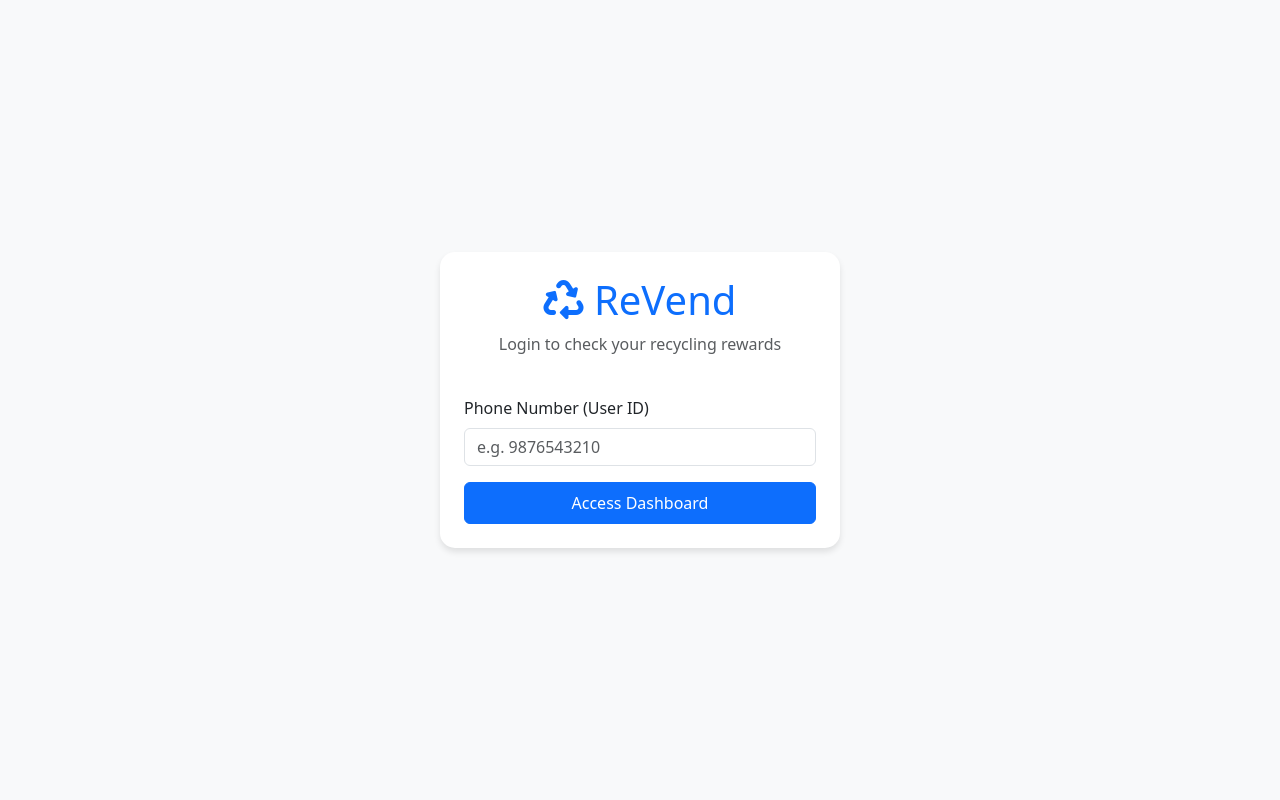
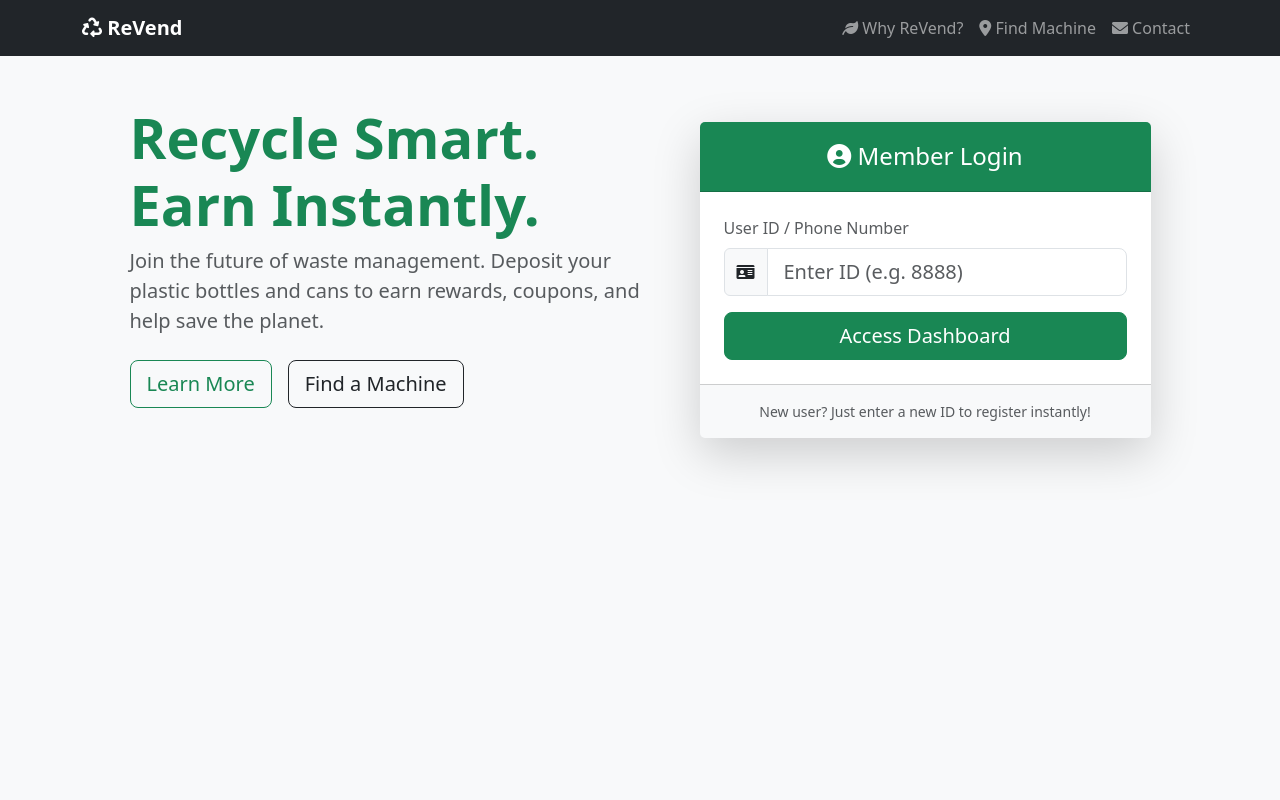
Before and after one commit to bondreamey2006/rvm-rewards-backend, a Flask app: page /login in a window 1280 px wide. Run offline with Flask 3, Linux system fonts and the light colour scheme; parts of the project's set-up code (start-up, migrations or seed data) failed here and were passed over.

Commit message:
Updated login page to landing page

```diff
--- a/app.py
+++ b/app.py
@@ -1,7 +1,7 @@
 import os
 import json
 import datetime
-from flask import Flask, render_template, request, jsonify, redirect, session, url_for
+from flask import Flask, render_template, request, jsonify, redirect, session, url_for, flash
 import firebase_admin
 from firebase_admin import credentials, firestore
 
@@ -10,22 +10,22 @@ app = Flask(__name__)
 app.secret_key = os.environ.get("FLASK_SECRET_KEY", "dev_key_8823_secure")
 
 # --- FIREBASE INITIALIZATION ---
-# This block allows the code to work on both Local (using file) and Render (using Env Var)
 if not firebase_admin._apps:
-    # Check if we are on Render (Production)
     if os.environ.get('FIREBASE_CREDENTIALS'):
         cred_dict = json.loads(os.environ.get('FIREBASE_CREDENTIALS'))
         cred = credentials.Certificate(cred_dict)
-    # Fallback to Local Development
     else:
         if os.path.exists("serviceAccountKey.json"):
             cred = credentials.Certificate("serviceAccountKey.json")
         else:
-            raise FileNotFoundError("Could not find serviceAccountKey.json or FIREBASE_CREDENTIALS env var.")
+            # Fallback for local testing if file missing (optional)
+            print("Warning: No Firebase credentials found.")
+            cred = None
 
-    firebase_admin.initialize_app(cred)
+    if cred:
+        firebase_admin.initialize_app(cred)
 
-db = firestore.client()
+db = firestore.client() if firebase_admin._apps else None
 
 # --- WEB ROUTES ---
 
@@ -38,8 +38,6 @@ def home():
 @app.route('/login', methods=['GET', 'POST'])
 def login():
     if request.method == 'POST':
-        # Simple ID-based login.
-        # In a real app, integrate Firebase Auth SDK on frontend for passwords/OTP.
         user_id = request.form.get('phone_number')
         if user_id:
             session['user_id'] = user_id
@@ -59,51 +57,73 @@ def dashboard():
     user_id = session['user_id']
 
     # Fetch User Data
-    user_ref = db.collection('users').document(user_id)
-    doc = user_ref.get()
+    points = 0
+    if db:
+        user_ref = db.collection('users').document(user_id)
+        doc = user_ref.get()
+        if doc.exists:
+            points = doc.to_dict().get('points', 0)
 
-    points = 0
-    if doc.exists:
-        points = doc.to_dict().get('points', 0)
-
-    # --- NEW CODE: Fetch History ---
-    # Get last 10 transactions for THIS user
-    try:
-        history_ref = db.collection('history').where('user_id', '==', user_id).order_by('timestamp', direction=firestore.Query.DESCENDING).limit(10)
-        history_docs = history_ref.stream()
-
-        transactions = []
-        for h in history_docs:
-            data = h.to_dict()
-            transactions.append(data)
-    except Exception as e:
-        print(f"Error fetching history: {e}")
-        transactions = []
-    # -------------------------------
+    # Fetch Recent Transactions
+    transactions = []
+    if db:
+        try:
+            history_ref = db.collection('history').where('user_id', '==', user_id).order_by('timestamp', direction=firestore.Query.DESCENDING).limit(10)
+            history_docs = history_ref.stream()
+            for h in history_docs:
+                transactions.append(h.to_dict())
+        except Exception as e:
+            print(f"Error fetching history: {e}")
 
     return render_template('dashboard.html', user_id=user_id, points=points, transactions=transactions)
 
-# --- ADMIN ROUTE (New) ---
+# --- NEW ROUTES (Why, Contact, Map) ---
+
+@app.route('/why')
+def why_revend():
+    return render_template('why.html')
+
+@app.route('/map')
+def machine_map():
+    return render_template('map.html')
+
+@app.route('/contact', methods=['GET', 'POST'])
+def contact():
+    if request.method == 'POST':
+        name = request.form.get('name')
+        email = request.form.get('email')
+        message = request.form.get('message')
+
+        # In a real app, you would send an email here using SMTP
+        # For now, we will log it to Firebase so you can read it
+        if db:
+            db.collection('messages').add({
+                "name": name,
+                "email": email,
+                "message": message,
+                "timestamp": datetime.datetime.now()
+            })
+
+        flash("Message sent successfully! We will contact you soon.", "success")
+        return redirect(url_for('contact'))
+
+    return render_template('contact.html')
+
 @app.route('/admin')
 def admin_panel():
-    # In a real app, add a password check here!
-
-    # Fetch ALL history from ALL users (limit to last 50)
-    try:
-        history_ref = db.collection('history').order_by('timestamp', direction=firestore.Query.DESCENDING).limit(1000)
-        history_docs = history_ref.stream()
-
-        all_transactions = []
-        for h in history_docs:
-            all_transactions.append(h.to_dict())
-    except Exception as e:
-        print(f"Error fetching admin history: {e}")
-        all_transactions = []
+    all_transactions = []
+    if db:
+        try:
+            history_ref = db.collection('history').order_by('timestamp', direction=firestore.Query.DESCENDING).limit(1000)
+            history_docs = history_ref.stream()
+            for h in history_docs:
+                all_transactions.append(h.to_dict())
+        except Exception as e:
+            print(f"Error fetching admin history: {e}")
 
     return render_template('admin.html', transactions=all_transactions)
 
-# --- MACHINE API ROUTES ---
-# Your RVM machine sends data here
+# --- API ROUTES ---
 
 @app.route('/api/deposit', methods=['POST'])
 def deposit():
@@ -111,7 +131,6 @@ def deposit():
         data = request.json
         secret = data.get('machine_secret')
 
-        # Verify it's actually your machine
         if secret != os.environ.get("MACHINE_SECRET", "my_rvm_secret_123"):
             return jsonify({"status": "error", "message": "Unauthorized Machine"}), 403
 
@@ -119,41 +138,35 @@ def deposit():
         item_type = data.get('item_type', 'bottle')
         count = int(data.get('count', 1))
 
-        # Point Logic: 10 pts for plastic, 20 for metal
         points_per_item = 20 if item_type == 'can' else 10
         total_points = points_per_item * count
 
-        # Update Database Atomically
-        user_ref = db.collection('users').document(user_id)
+        if db:
+            user_ref = db.collection('users').document(user_id)
+            if user_ref.get().exists:
+                user_ref.update({
+                    "points": firestore.Increment(total_points),
+                    "last_active": datetime.datetime.now()
+                })
+            else:
+                user_ref.set({
+                    "points": total_points,
+                    "created_at": datetime.datetime.now()
+                })
 
-        # Use Firestore Increment to prevent race conditions
-        if user_ref.get().exists:
-            user_ref.update({
-                "points": firestore.Increment(total_points),
-                "last_active": datetime.datetime.now()
+            db.collection('history').add({
+                "user_id": user_id,
+                "type": "deposit",
+                "description": f"Deposited {count} {item_type}(s)",
+                "points": total_points,
+                "timestamp": datetime.datetime.now()
             })
-        else:
-            user_ref.set({
-                "points": total_points,
-                "created_at": datetime.datetime.now()
-            })
-
-        # --- NEW CODE: Log the Deposit ---
-        db.collection('history').add({
-            "user_id": user_id,
-            "type": "deposit",
-            "description": f"Deposited {count} {item_type}(s)",
-            "points": total_points,
-            "timestamp": datetime.datetime.now()
-        })
-        # -------------------------------
 
         return jsonify({"status": "success", "added_points": total_points, "user": user_id})
 
     except Exception as e:
         return jsonify({"status": "error", "message": str(e)}), 500
 
-# --- REDEMPTION ROUTE ---
 @app.route('/api/redeem', methods=['POST'])
 def redeem():
     try:
@@ -162,33 +175,33 @@ def redeem():
         cost = int(data.get('cost'))
         reward_name = data.get('reward_name')
 
-        user_ref = db.collection('users').document(user_id)
-        doc = user_ref.get()
+        if db:
+            user_ref = db.collection('users').document(user_id)
+            doc = user_ref.get()
 
-        if not doc.exists:
-            return jsonify({"status": "error", "message": "User not found"}), 404
+            if not doc.exists:
+                return jsonify({"status": "error", "message": "User not found"}), 404
 
-        current_points = doc.to_dict().get('points', 0)
+            current_points = doc.to_dict().get('points', 0)
 
-        if current_points < cost:
-            return jsonify({"status": "error", "message": "Insufficient points"}), 400
+            if current_points < cost:
+                return jsonify({"status": "error", "message": "Insufficient points"}), 400
 
-        # Deduct points
-        user_ref.update({
-            "points": firestore.Increment(-cost)
-        })
+            user_ref.update({
+                "points": firestore.Increment(-cost)
+            })
 
-        # --- NEW CODE: Log the Redemption ---
-        db.collection('history').add({
-            "user_id": user_id,
-            "type": "redemption",
-            "description": f"Redeemed: {reward_name}",
-            "points": -cost,  # Negative number for spending
-            "timestamp": datetime.datetime.now()
-        })
-        # -------------------------------
+            db.collection('history').add({
+                "user_id": user_id,
+                "type": "redemption",
+                "description": f"Redeemed: {reward_name}",
+                "points": -cost,
+                "timestamp": datetime.datetime.now()
+            })
 
-        return jsonify({"status": "success", "new_balance": current_points - cost})
+            return jsonify({"status": "success", "new_balance": current_points - cost})
+        else:
+             return jsonify({"status": "error", "message": "Database not connected"}), 500
 
     except Exception as e:
         return jsonify({"status": "error", "message": str(e)}), 500
--- a/templates/login.html
+++ b/templates/login.html
@@ -1,18 +1,58 @@
 {% extends "base.html" %}
 {% block content %}
-<div class="container d-flex justify-content-center align-items-center vh-100">
-    <div class="card card-custom p-4" style="max-width: 400px; width: 100%;">
-        <div class="text-center mb-4">
-            <h1 class="text-primary"><i class="fas fa-recycle"></i> ReVend</h1>
-            <p class="text-muted">Login to check your recycling rewards</p>
+<nav class="navbar navbar-expand-lg navbar-dark bg-dark mb-5">
+    <div class="container">
+        <a class="navbar-brand fw-bold" href="/"><i class="fas fa-recycle"></i> ReVend</a>
+        <button class="navbar-toggler" type="button" data-bs-toggle="collapse" data-bs-target="#publicNav">
+            <span class="navbar-toggler-icon"></span>
+        </button>
+        <div class="collapse navbar-collapse" id="publicNav">
+            <ul class="navbar-nav ms-auto">
+                <li class="nav-item"><a class="nav-link" href="/why"><i class="fas fa-leaf"></i> Why ReVend?</a></li>
+                <li class="nav-item"><a class="nav-link" href="/map"><i class="fas fa-map-marker-alt"></i> Find Machine</a></li>
+                <li class="nav-item"><a class="nav-link" href="/contact"><i class="fas fa-envelope"></i> Contact</a></li>
+            </ul>
         </div>
-        <form method="POST">
-            <div class="mb-3">
-                <label for="phone" class="form-label">Phone Number (User ID)</label>
-                <input type="text" class="form-control" id="phone" name="phone_number" placeholder="e.g. 9876543210" required>
+    </div>
+</nav>
+
+<div class="container">
+    <div class="row align-items-center justify-content-center">
+
+        <div class="col-md-6 mb-5 d-none d-md-block">
+            <h1 class="display-4 fw-bold text-success">Recycle Smart. <br>Earn Instantly.</h1>
+            <p class="lead text-muted mb-4">Join the future of waste management. Deposit your plastic bottles and cans to earn rewards, coupons, and help save the planet.</p>
+            <div class="d-flex gap-3">
+                <a href="/why" class="btn btn-outline-success btn-lg">Learn More</a>
+                <a href="/map" class="btn btn-outline-dark btn-lg">Find a Machine</a>
             </div>
-            <button type="submit" class="btn btn-primary w-100 py-2">Access Dashboard</button>
-        </form>
+        </div>
+
+        <div class="col-md-5">
+            <div class="card shadow-lg border-0 rounded-3">
+                <div class="card-header bg-success text-white text-center py-3">
+                    <h4 class="my-1"><i class="fas fa-user-circle"></i> Member Login</h4>
+                </div>
+                <div class="card-body p-4">
+                    <form method="POST" action="/login">
+                        <div class="mb-3">
+                            <label for="inputPhone" class="form-label text-muted">User ID / Phone Number</label>
+                            <div class="input-group">
+                                <span class="input-group-text"><i class="fas fa-id-card"></i></span>
+                                <input class="form-control form-control-lg" id="inputPhone" type="text" name="phone_number" placeholder="Enter ID (e.g. 8888)" required />
+                            </div>
+                        </div>
+                        <div class="d-grid">
+                            <button class="btn btn-success btn-lg" type="submit">Access Dashboard</button>
+                        </div>
+                    </form>
+                </div>
+                <div class="card-footer text-center py-3 bg-light">
+                    <div class="small text-muted">New user? Just enter a new ID to register instantly!</div>
+                </div>
+            </div>
+        </div>
+
     </div>
 </div>
 {% endblock %}
```
Also changed, not shown: templates/contact.html (added, +53 -0 lines), templates/dashboard.html (+15 -3 lines), templates/map.html (added, +71 -0 lines), templates/why.html (added, +52 -0 lines), README.md.
